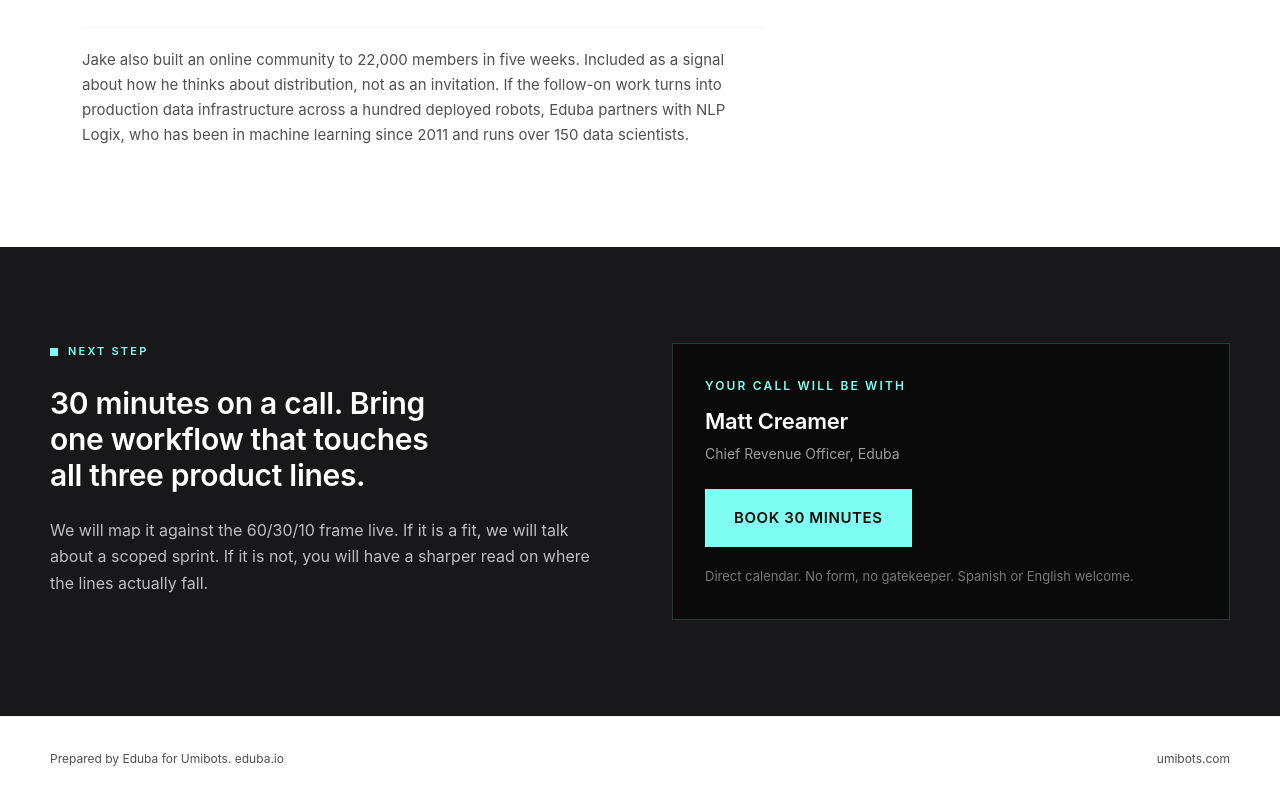
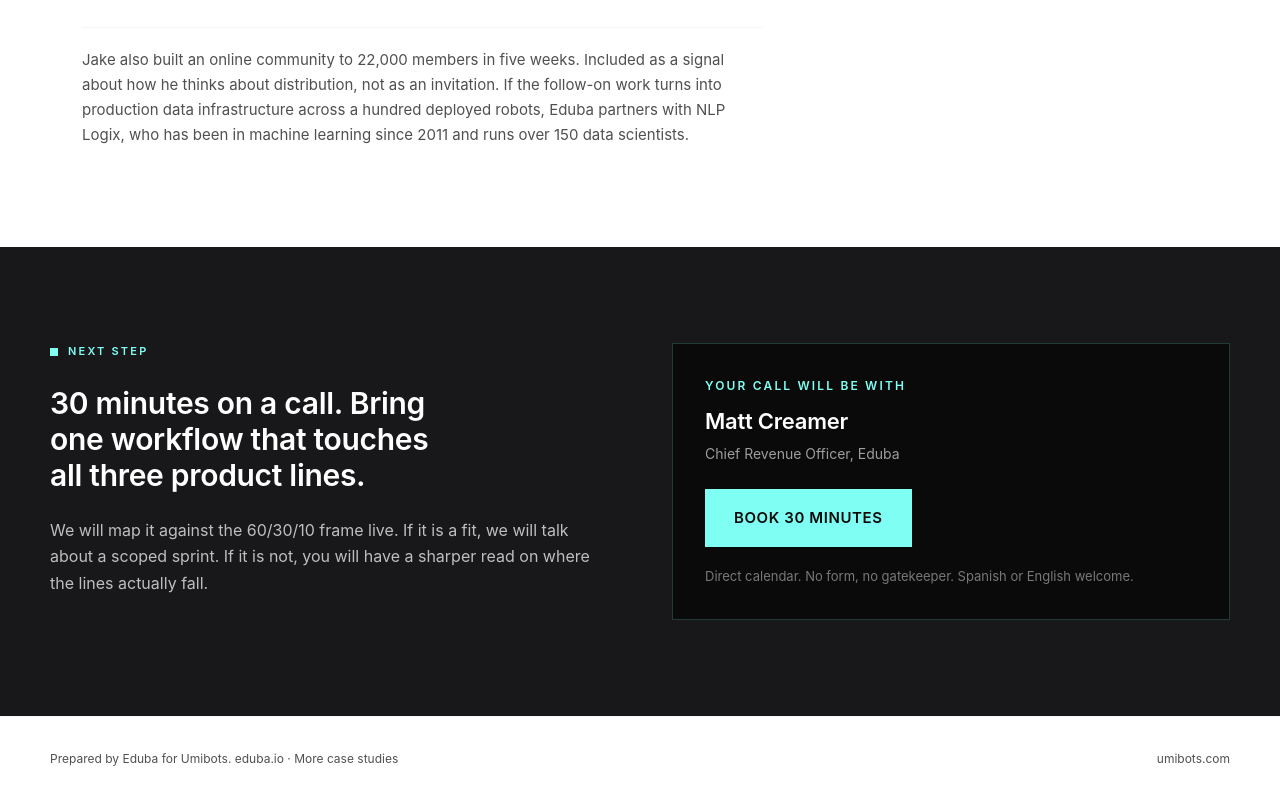
Before and after one commit to mattcreamer17-gif/umibots, a plain HTML site: page index.html in a window 1280 px wide. Shown: the part 1840-2640 px from the top of the page. Drawn offline with Linux system fonts and the light colour scheme.

Commit message:
Add eduba.io/works case studies link

```diff
--- a/index.html
+++ b/index.html
@@ -96,7 +96,7 @@
 
 <footer>
   <div class="footer-inner">
-    <div>Prepared by Eduba for Umibots. <a href="https://eduba.io" target="_blank" rel="noopener">eduba.io</a></div>
+    <div>Prepared by Eduba for Umibots. <a href="https://eduba.io" target="_blank" rel="noopener">eduba.io</a> &middot; <a href="https://eduba.io/works" target="_blank" rel="noopener">More case studies</a></div>
     <div><a href="https://umibots.com/en/" target="_blank" rel="noopener">umibots.com</a></div>
   </div>
 </footer>
```
